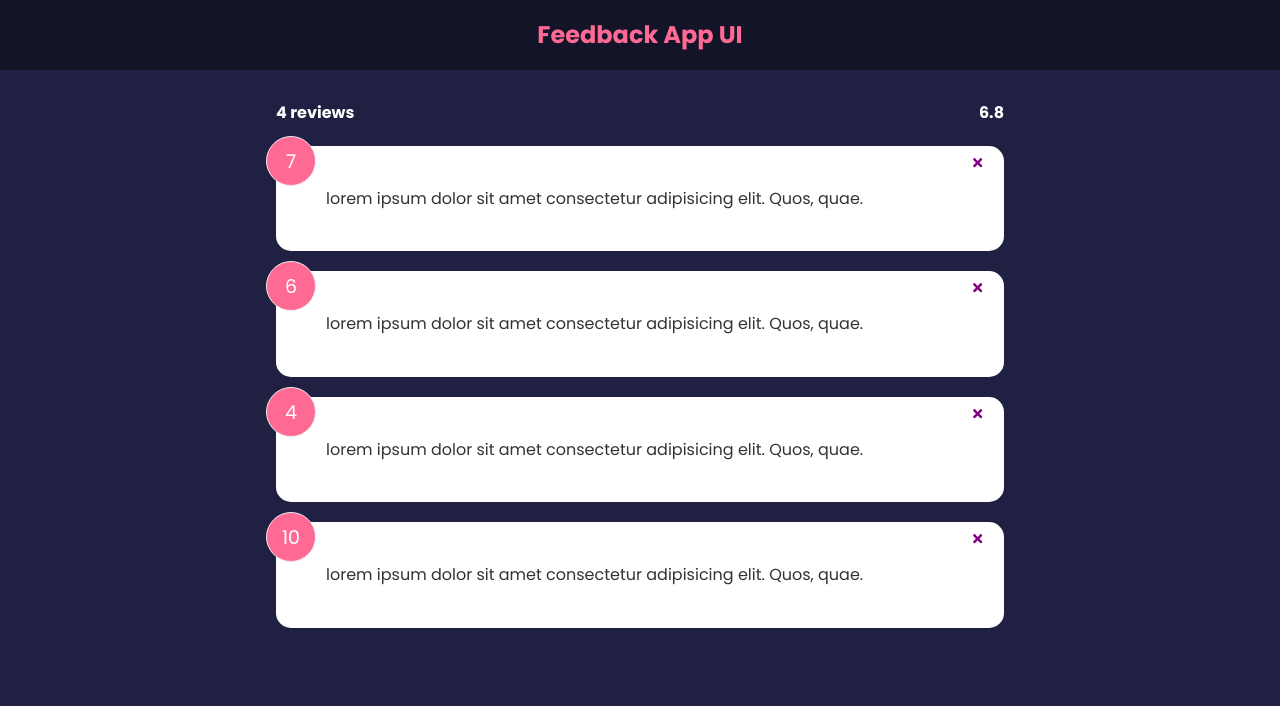
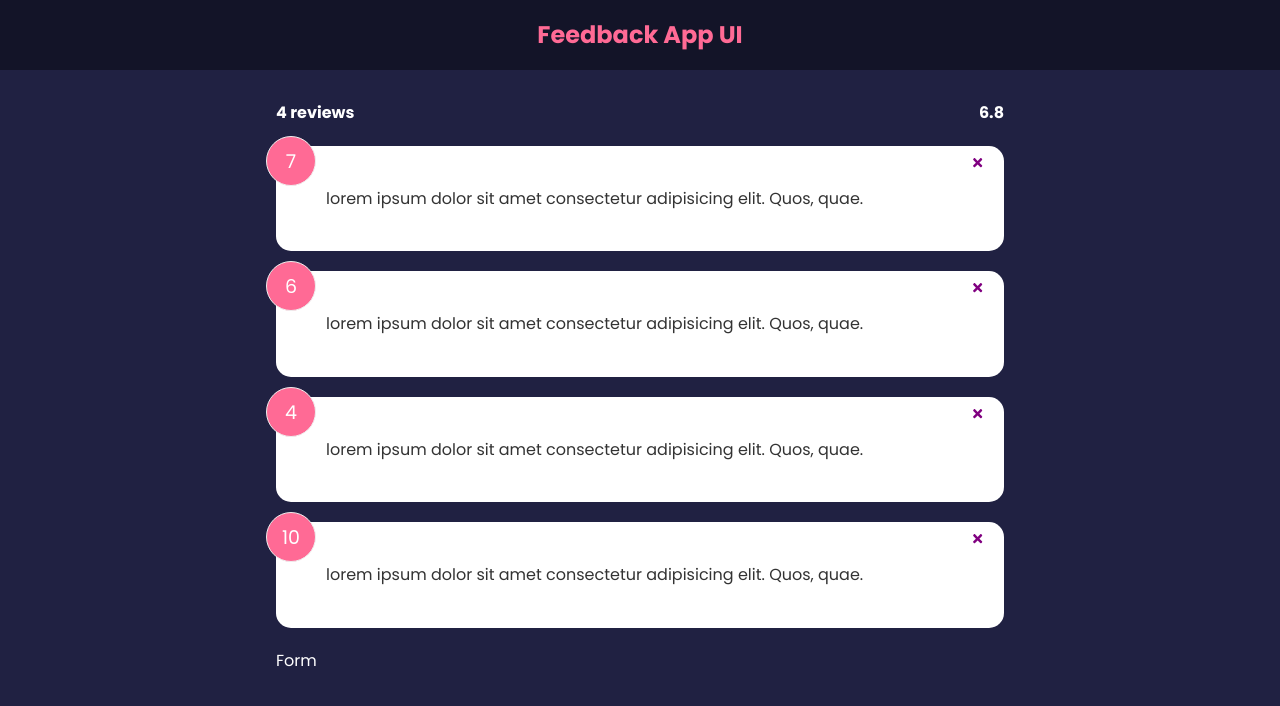
Before and after one commit to Farahat612/brad-react, a React (Create React App) app in the folder feedback-app/: page / in a window 1280 px wide. Shown: the top 706 px of the page. Built offline with nearby package versions, Linux system fonts and the light colour scheme.

Commit message:
rendered Form component

```diff
--- a/feedback-app/src/App.js
+++ b/feedback-app/src/App.js
@@ -4,6 +4,7 @@ import Header from './components/Header'
 import FeedbackList from './components/FeedbackList'
 import FeedbackData from './data/FeedbackData'
 import FeedbackStats from './components/FeedbackStats'
+import FeedbackForm from './components/FeedbackForm'
 
 function App() {
   const [feedbacks, setFeedbacks] = useState(FeedbackData)
@@ -18,6 +19,7 @@ function App() {
       <div className='container'>
         <FeedbackStats feedbacks={feedbacks} />
         <FeedbackList feedbacks={feedbacks} deleteFeedback={handleDelete} />
+        <FeedbackForm />
       </div>
     </>
   )
--- a/feedback-app/src/components/FeedbackForm.jsx
+++ b/feedback-app/src/components/FeedbackForm.jsx
@@ -3,7 +3,7 @@
 const FeedbackForm = () => {
   return (
     <div>
-
+      Form
     </div>
   )
 }
```
